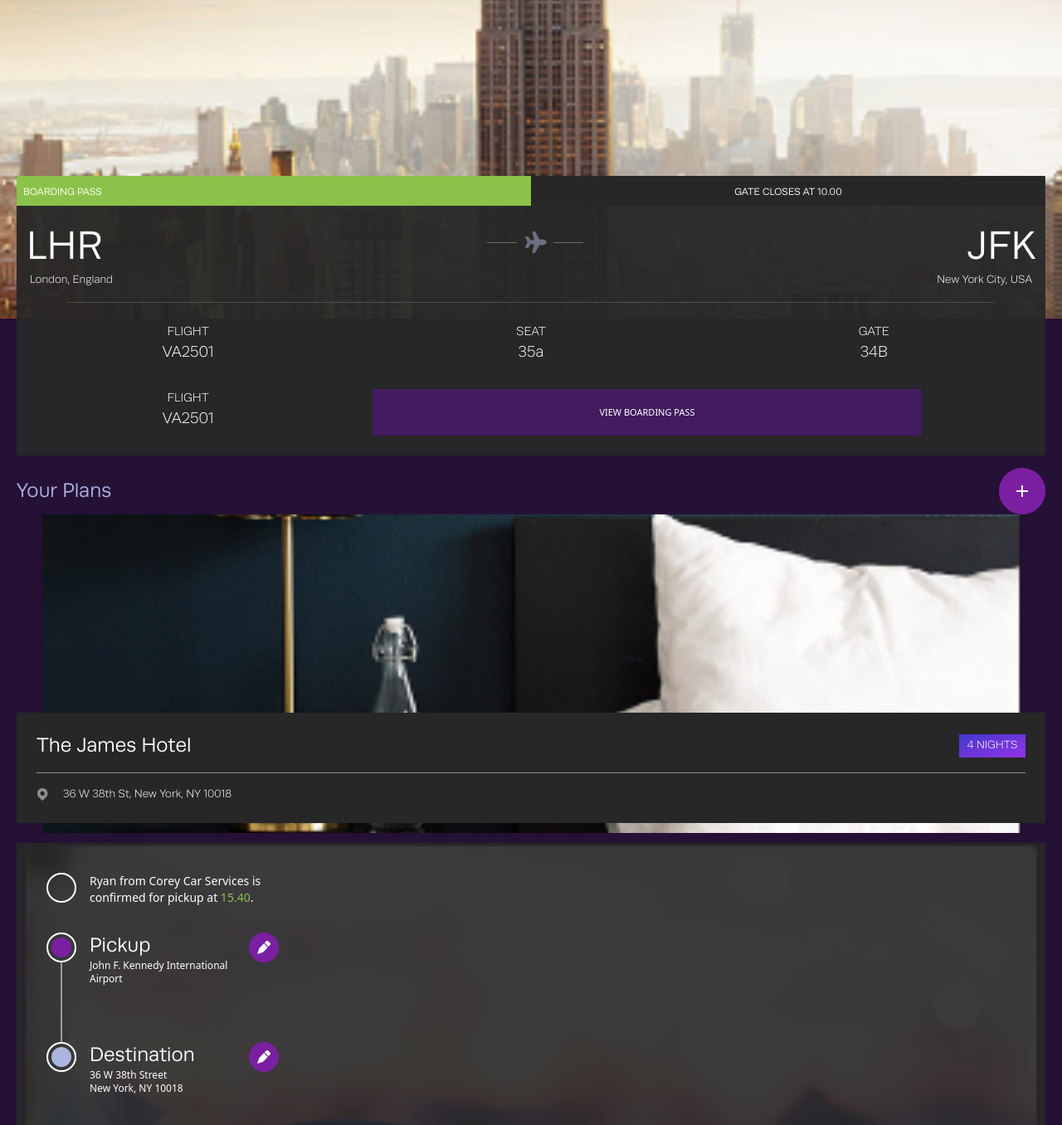
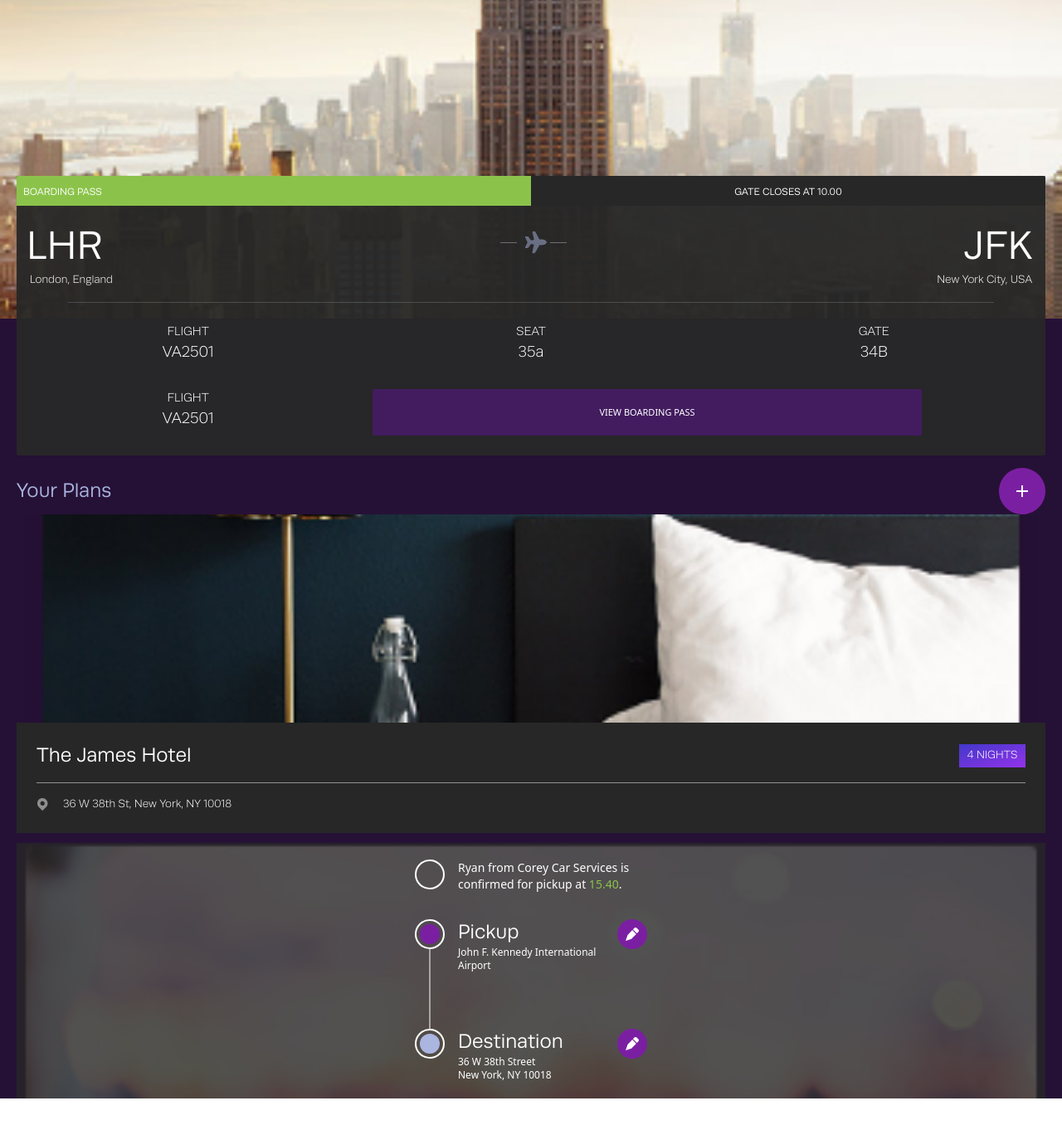
Before and after one commit to allanfernds/teste-pratico-falqon, a React (Vite) app: page / in a window 1280 px wide. Shown: the whole page at 83% size. After the commit the page ends 1324 px from the top, so only its background shows below. Built offline with nearby package versions, Linux system fonts and the light colour scheme.

Commit message:
update AccomodationCard.jsx, BoardingPass.jsx, TransportationCard.jsx and WaypointMark.jsx

```diff
--- a/src/components/AccomodationCard.jsx
+++ b/src/components/AccomodationCard.jsx
@@ -1,9 +1,9 @@
 import React from "react";
 import pin_icon from "../assets/icons/16px/pin_icon.svg";
 
-function AccomodationCard() {
+function AccomodationCard({ nightsQuantity, localName }) {
   return (
-    <div className="bg-accomodation bg-cover bg-center h-96 pb-3 w flex items-end rounded-sm">
+    <div className="bg-accomodation bg-cover bg-center bg-no-repeat w-[100%] h-96 flex items-end rounded-sm">
       <div className="top-70 bg-custom-soft-black w-full font-runda-normal text-white text-[20pt] p-6">
         <div className="flex justify-between items-center">
           <h3 className="text-2xl">The James Hotel</h3>
--- a/src/components/BoardingPass.jsx
+++ b/src/components/BoardingPass.jsx
@@ -13,25 +13,25 @@ function BoardingPass() {
             <p className="font-runda-normal text-xs">GATE CLOSES AT 10.00</p>
           </div>
         </div>
-        <div className="flex pt-5 px-3 justify-between items-center h-20">
+        <div className="flex pt-5 pl-3 pr-4 justify-between items-center h-20">
           <div>
-            <span className="font-runda-normal text-[3rem]">LHR</span>
+            <span className="font-runda-normal text-5xl">LHR</span>
           </div>
-          <div>
+          <div className="flex justify-around">
             <div className="flex justify-center items-center">
-              <div className="bg-custom-line-grey mb-3 w-9 h-[1px]" />
-              <div className="ml-2 mr-3  mb-3">
+              <div className="bg-custom-line-grey mb-3 w-5 h-[1px]" />
+              <div className="mx-2 left-20 mb-3">
                 <img
                   className="rotate-45"
                   src={airplane_icon}
                   alt="icone de um avião"
                 />
               </div>
-              <div className="bg-custom-line-grey mb-3 w-9 h-[1px]" />
+              <div className="bg-custom-line-grey mb-3 w-5 h-[1px]" />
             </div>
           </div>
           <div>
-            <span className="font-runda-normal text-[48px]">JFK</span>
+            <span className="font-runda-normal text-5xl">JFK</span>
           </div>
         </div>
         <div className="flex justify-between px-4 font-runda-light text-[10pt]">
--- a/src/components/TransportationCard.jsx
+++ b/src/components/TransportationCard.jsx
@@ -4,7 +4,7 @@ import WaypointMark from "./WaypointMark";
 function TransportationCard() {
   return (
     <div className="bg-driver bg-cover bg-no-repeat mt-3">
-      <div className="bg-custom-soft-black bg-opacity-90 pl-9 py-9">
+      <div className="flex justify-center  items-center bg-custom-soft-black bg-opacity-80 p-5">
         <ol className="flex-col">
           <li>
             <div className="flex content-start items-start gap-2 flex-wrap mb-8">
--- a/src/components/WaypointMark.jsx
+++ b/src/components/WaypointMark.jsx
@@ -3,8 +3,8 @@ import pencil_icon from "../assets/icons/36px/pencil_icon.svg";
 
 function WaypointMark({ vehicle, street, referencePoint, destination }) {
   return (
-    <div className="flex content-start items-start gap-2 flex-wrap">
-      <div className="flex-col gap-0">
+    <div className="flex content-start items-start gap-2 ">
+      <div className="flex-col">
         <div className="flex justify-center items-center border-2 border-white w-9 h-9  rounded-full ">
           {destination ? (
             <div className="bg-custom-light-blue rounded-full h-6 w-6"></div>
```
